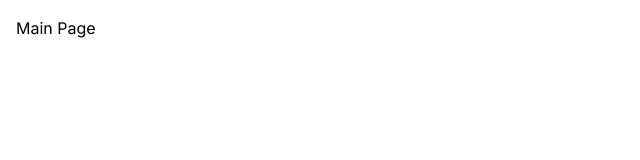
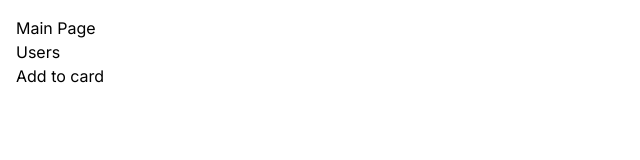
Before and after one commit to unclepacky/mosh-next13, a Next.js app: page / in a window 1280 px wide. Shown: the top 160 px of the page, without its empty margins (0-640 px from the left). Built offline with nearby package versions, Linux system fonts and the light colour scheme.

Commit message:
Product card and addtocart components

```diff
--- /dev/null
+++ b/app/components/AddToCard.tsx
@@ -0,0 +1,11 @@
+"use client";
+
+const AddToCard = () => {
+  return (
+    <div>
+      <button onClick={() => console.log("Clicked")}>Add to card</button>
+    </div>
+  );
+};
+
+export default AddToCard;
--- /dev/null
+++ b/app/components/ProductCard.tsx
@@ -0,0 +1,11 @@
+import AddToCard from "./AddToCard";
+
+const ProductCard = () => {
+  return (
+    <div>
+      <AddToCard />
+    </div>
+  );
+};
+
+export default ProductCard;
--- a/app/page.tsx
+++ b/app/page.tsx
@@ -1,9 +1,12 @@
-import Image from "next/image";
+import Link from "next/link";
+import ProductCard from "./components/ProductCard";
 
 export default function Home() {
   return (
     <main>
       <h1>Main Page</h1>
+      <Link href="/users">Users</Link>
+      <ProductCard />
     </main>
   );
 }
--- /dev/null
+++ b/app/users/new/page.tsx
@@ -0,0 +1,7 @@
+import React from "react";
+
+const NewUserPage = () => {
+  return <div>New User Page</div>;
+};
+
+export default NewUserPage;
--- /dev/null
+++ b/app/users/page.tsx
@@ -0,0 +1,7 @@
+import React from "react";
+
+const UsersPage = () => {
+  return <div>Users Page</div>;
+};
+
+export default UsersPage;
```
